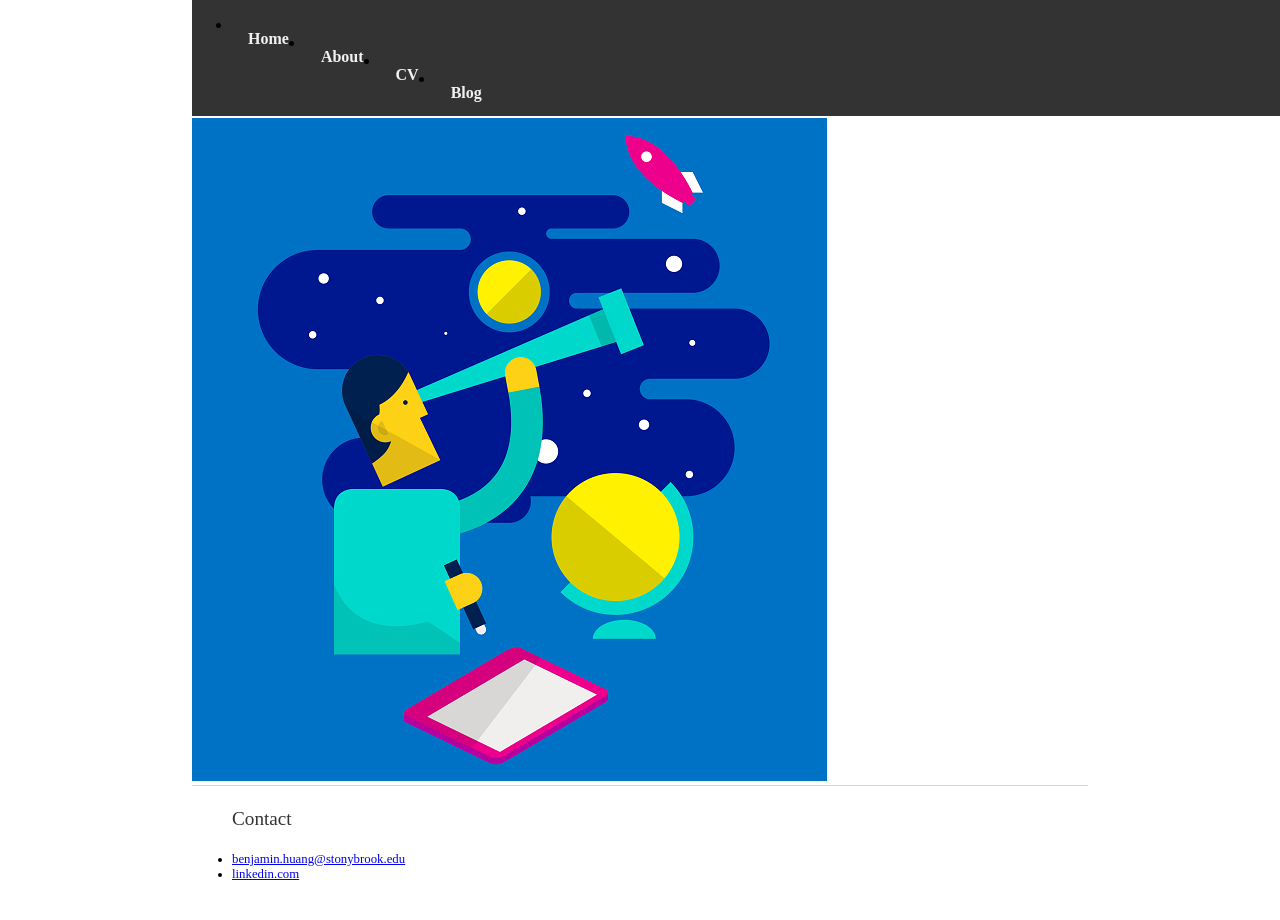
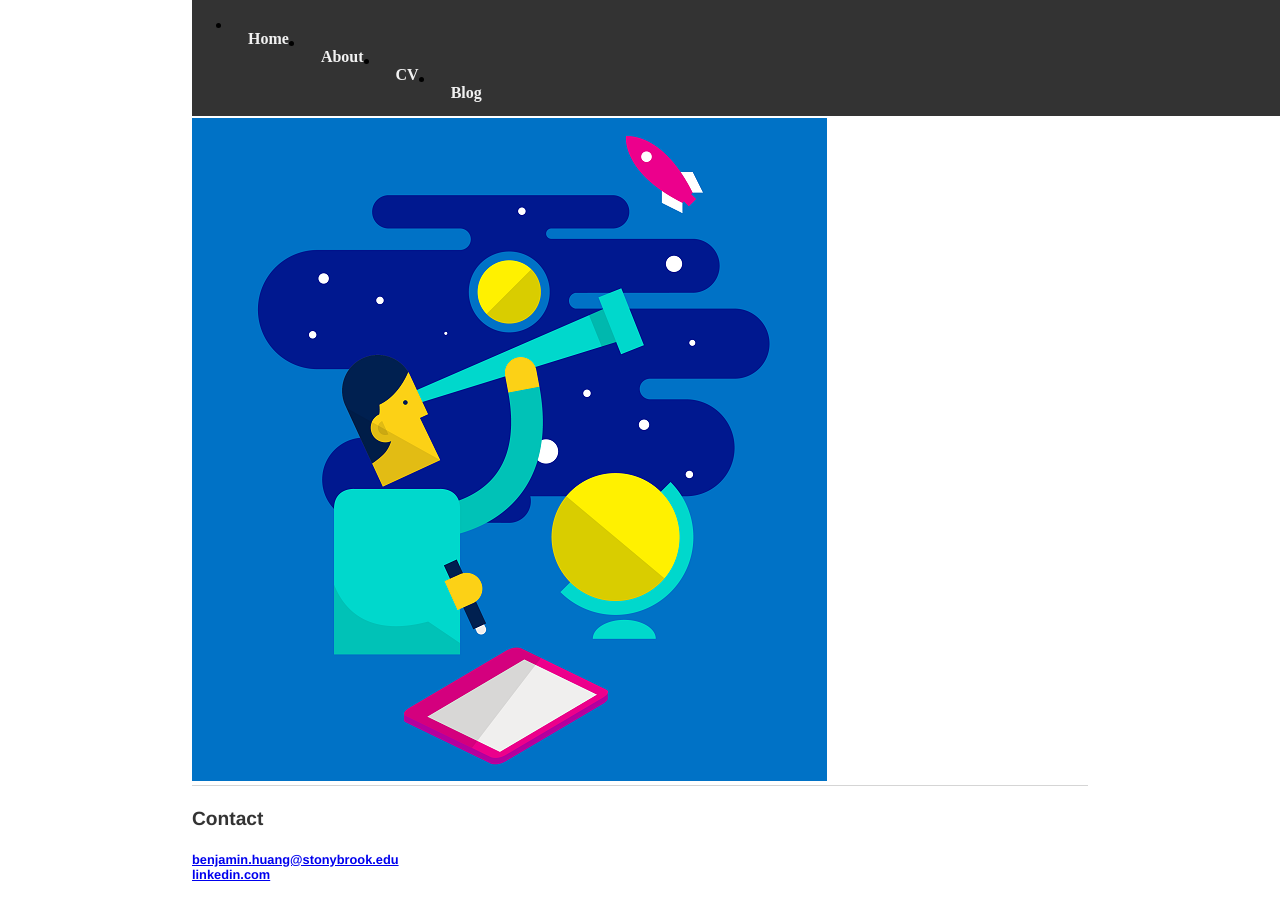
Before and after one commit to benjaminhuang13/benjaminhuang13.github.io, a Jekyll site: the page built from index.html, in a window 1280 px wide and 942 px high. Shown: the top 920 px of the window. Built offline with Jekyll 4.4.1, drawn with Linux system fonts in a browser that asks for light colours.

Commit message:
Update main.css

```diff
--- a/css/main.css
+++ b/css/main.css
@@ -41,6 +41,20 @@ ul.posts {
 ul.posts li {
     list-style: none;
 }
+
+
+footer ul {
+    font-family:'Helvetica', 'Arial', 'Sans-Serif';
+    padding: 0px;
+    list-style: none;
+    font-weight: bold;
+}
+footer ul {
+    font-family:'Helvetica', 'Arial', 'Sans-Serif';
+    padding: 0px;
+    list-style: none;
+    font-weight: bold;
+}
 .container{
     margin-top: 30px;
 }
```
